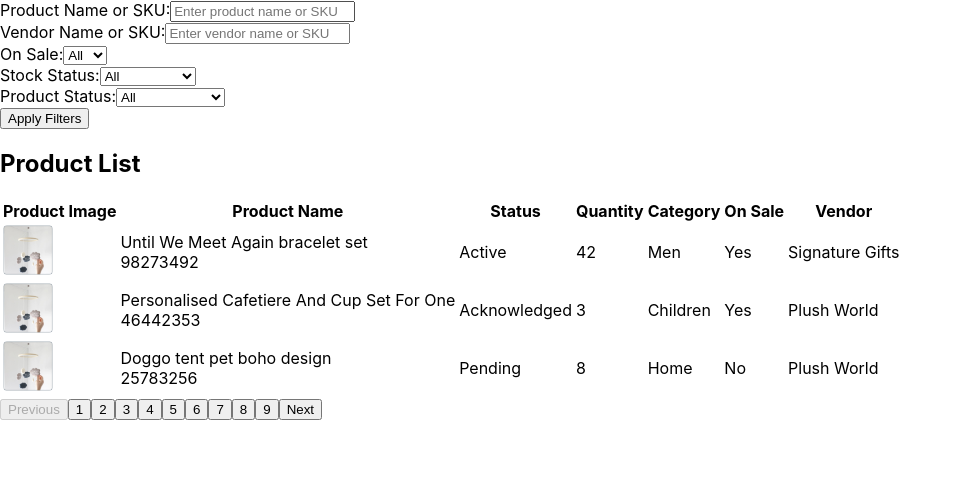
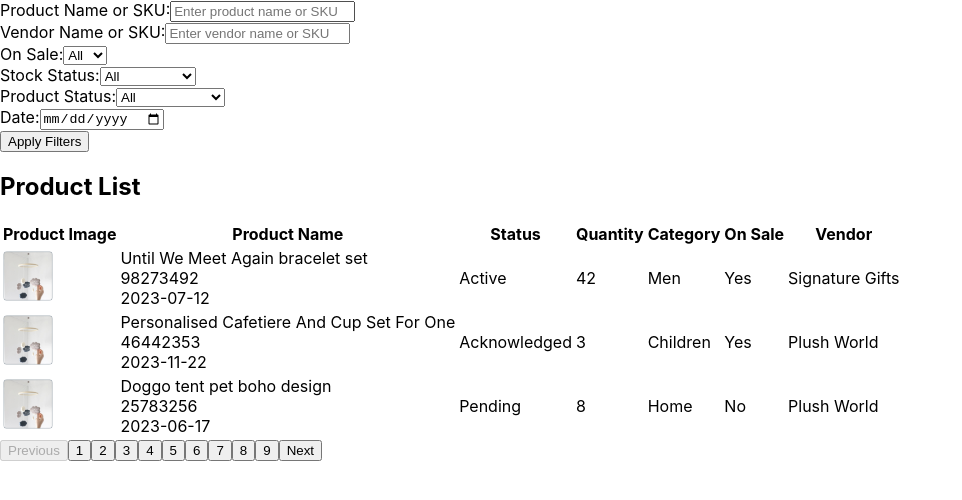
Before and after one commit to smas0900/product_search, a React (Create React App) app: page / in a window 1280 px wide. Shown: the top 500 px of the page, without its empty margins (0-962 px from the left). Built offline with nearby package versions, Linux system fonts and the light colour scheme; data requests are answered from the project's data file.

Commit message:
add login for date filter and add applyfilter

```diff
--- a/db.json
+++ b/db.json
@@ -9,7 +9,8 @@
       "onSale": true,
       "vendor": "Signature Gifts",
       "image": "/images/image.png",
-        "sku": "98273492"
+      "sku": "98273492",
+      "date": "2023-07-12"
     },
     {
       "id": 2,
@@ -20,7 +21,8 @@
       "onSale": true,
       "vendor": "Plush World",
       "image": "/images/image.png",
-        "sku": "46442353"
+      "sku": "46442353",
+      "date": "2023-11-22"
     },
     {
       "id": 3,
@@ -31,7 +33,8 @@
       "onSale": false,
       "vendor": "Plush World",
       "image": "/images/image.png",
-        "sku": "25783256"
+      "sku": "25783256",
+      "date": "2023-06-17"
     },
     {
       "id": 4,
@@ -42,7 +45,8 @@
       "onSale": true,
       "vendor": "Tech Store",
       "image": "/images/image.png",
-        "sku": "23456789"
+      "sku": "23456789",
+      "date": "2023-09-05"
     },
     {
       "id": 5,
@@ -53,7 +57,8 @@
       "onSale": false,
       "vendor": "Plush World",
       "image": "/images/image.png",
-        "sku": "58349373"
+      "sku": "58349373",
+      "date": "2023-03-15"
     },
     {
       "id": 6,
@@ -64,7 +69,8 @@
       "onSale": true,
       "vendor": "Trendsetters",
       "image": "/images/image.png",
-        "sku": "34782947"
+      "sku": "34782947",
+      "date": "2024-01-20"
     },
     {
       "id": 7,
@@ -75,7 +81,8 @@
       "onSale": true,
       "vendor": "Signature Gifts",
       "image": "/images/image.png",
-        "sku": "84723892"
+      "sku": "84723892",
+      "date": "2023-08-10"
     },
     {
       "id": 8,
@@ -86,7 +93,8 @@
       "onSale": false,
       "vendor": "Plush World",
       "image": "/images/image.png",
-        "sku": "93482165"
+      "sku": "93482165",
+      "date": "2023-02-26"
     },
     {
       "id": 9,
@@ -97,7 +105,8 @@
       "onSale": true,
       "vendor": "Fashion Hub",
       "image": "/images/image.png",
-        "sku": "23894291"
+      "sku": "23894291",
+      "date": "2023-10-14"
     },
     {
       "id": 10,
@@ -108,7 +117,8 @@
       "onSale": true,
       "vendor": "Tech Store",
       "image": "/images/image.png",
-        "sku": "12837456"
+      "sku": "12837456",
+      "date": "2023-05-01"
     },
     {
       "id": 11,
@@ -119,7 +129,8 @@
       "onSale": false,
       "vendor": "Signature Gifts",
       "image": "/images/image.png",
-        "sku": "34629184"
+      "sku": "34629184",
+      "date": "2023-09-19"
     },
     {
       "id": 12,
@@ -130,7 +141,8 @@
       "onSale": true,
       "vendor": "Trendsetters",
       "image": "/images/image.png",
-        "sku": "23874655"
+      "sku": "23874655",
+      "date": "2024-01-15"
     },
     {
       "id": 13,
@@ -141,7 +153,8 @@
       "onSale": false,
       "vendor": "Plush World",
       "image": "/images/image.png",
-        "sku": "34829375"
+      "sku": "34829375",
+      "date": "2023-07-25"
     },
     {
       "id": 14,
@@ -152,7 +165,8 @@
       "onSale": true,
       "vendor": "Fashion Hub",
       "image": "/images/image.png",
-        "sku": "74829291"
+      "sku": "74829291",
+      "date": "2023-04-30"
     },
     {
       "id": 15,
@@ -163,7 +177,8 @@
       "onSale": true,
       "vendor": "Tech Store",
       "image": "/images/image.png",
-        "sku": "34729375"
+      "sku": "34729375",
+      "date": "2023-11-11"
     },
     {
       "id": 16,
@@ -174,7 +189,8 @@
       "onSale": false,
       "vendor": "Signature Gifts",
       "image": "/images/image.png",
-        "sku": "82947392"
+      "sku": "82947392",
+      "date": "2023-01-18"
     },
     {
       "id": 17,
@@ -185,7 +201,8 @@
       "onSale": true,
       "vendor": "Trendsetters",
       "image": "/images/image.png",
-        "sku": "73892735"
+      "sku": "73892735",
+      "date": "2023-06-03"
     },
     {
       "id": 18,
@@ -196,7 +213,8 @@
       "onSale": true,
       "vendor": "Plush World",
       "image": "/images/image.png",
-        "sku": "97364219"
+      "sku": "97364219",
+      "date": "2023-05-22"
     },
     {
       "id": 19,
@@ -207,7 +225,8 @@
       "onSale": false,
       "vendor": "Fashion Hub",
       "image": "/images/image.png",
-        "sku": "23872948"
+      "sku": "23872948",
+      "date": "2023-12-05"
     },
     {
       "id": 20,
@@ -218,7 +237,8 @@
       "onSale": true,
       "vendor": "Signature Gifts",
       "image": "/images/image.png",
-        "sku": "87219345"
+      "sku": "87219345",
+      "date": "2023-08-29"
     },
     {
       "id": 21,
@@ -229,7 +249,8 @@
       "onSale": false,
       "vendor": "Tech Store",
       "image": "/images/image.png",
-        "sku": "75948392"
+      "sku": "75948392",
+      "date": "2023-03-12"
     },
     {
       "id": 22,
@@ -240,7 +261,8 @@
       "onSale": true,
       "vendor": "Plush World",
       "image": "/images/image.png",
-        "sku": "34829183"
+      "sku": "34829183",
+      "date": "2023-06-21"
     },
     {
       "id": 23,
@@ -251,7 +273,8 @@
       "onSale": true,
       "vendor": "Signature Gifts",
       "image": "/images/image.png",
-        "sku": "34892374"
+      "sku": "34892374",
+      "date": "2023-04-09"
     },
     {
       "id": 24,
@@ -262,7 +285,8 @@
       "onSale": false,
       "vendor": "Trendsetters",
       "image": "/images/image.png",
-        "sku": "82938492"
+      "sku": "82938492",
+      "date": "2024-01-03"
     },
     {
       "id": 25,
@@ -273,8 +297,8 @@
       "onSale": true,
       "vendor": "Tech Store",
       "image": "/images/image.png",
-        "sku": "18273847"
+      "sku": "18273847",
+      "date": "2023-10-07"
     }
   ]
-
 }
--- a/src/App.js
+++ b/src/App.js
@@ -8,12 +8,14 @@ const App = () => {
   const [onSale, setOnSale] = useState('');
   const [stockStatus, setStockStatus] = useState('');
   const [productStatus, setProductStatus] = useState('');
+  const [dateFilter, setDateFilter] = useState('');
   const [products, setProducts] = useState([]);
   const [filteredProducts, setFilteredProducts] = useState([]);
+  const [filtersApplied, setFiltersApplied] = useState(false);
 
   // Pagination states
   const [currentPage, setCurrentPage] = useState(1);
-  const [itemsPerPage] = useState(3); // Customize this as per your needs
+  const [itemsPerPage] = useState(3);
 
   // Track whether filters are applied
   const isFilterApplied =
@@ -21,7 +23,8 @@ const App = () => {
     vendorQuery ||
     onSale ||
     stockStatus ||
-    productStatus;
+    productStatus ||
+    dateFilter;
 
   // Fetch products from the API
   useEffect(() => {
@@ -67,8 +70,13 @@ const App = () => {
       filtered = filtered.filter(product => product.status === productStatus);
     }
 
+    if (dateFilter) {
+      filtered = filtered.filter(product => new Date(product.date).toLocaleDateString() === new Date(dateFilter).toLocaleDateString());
+    }
+
     setFilteredProducts(filtered);
     setCurrentPage(1);  // Reset to the first page whenever filters are applied
+    setFiltersApplied(true);  // Mark filters as applied
   };
 
   // Clear all filters
@@ -78,8 +86,10 @@ const App = () => {
     setOnSale('');
     setStockStatus('');
     setProductStatus('');
+    setDateFilter('');
     setFilteredProducts(products);
     setCurrentPage(1);
+    setFiltersApplied(false); // Reset filters applied state
   };
 
   // Get products for the current page
@@ -103,6 +113,109 @@ const App = () => {
     pageNumbers.push(i);
   }
 
+  // Helper to render applied filters
+  const renderAppliedFilters = () => {
+    const filters = [];
+
+    if (productQuery) {
+      filters.push(
+        <span key="productQuery">
+          Product: {productQuery}{' '}
+          <button
+            onClick={() => {
+              setProductQuery('');
+              setTimeout(applyFilters, 0); // Reapply filters after state update
+            }}
+          >
+            X
+          </button>
+        </span>
+      );
+    }
+
+    if (vendorQuery) {
+      filters.push(
+        <span key="vendorQuery">
+          Vendor: {vendorQuery}{' '}
+          <button
+            onClick={() => {
+              setVendorQuery('');
+              setTimeout(applyFilters, 0);
+            }}
+          >
+            X
+          </button>
+        </span>
+      );
+    }
+
+    if (onSale) {
+      filters.push(
+        <span key="onSale">
+          On Sale: {onSale === 'yes' ? 'Yes' : 'No'}{' '}
+          <button
+            onClick={() => {
+              setOnSale('');
+              setTimeout(applyFilters, 0);
+            }}
+          >
+            X
+          </button>
+        </span>
+      );
+    }
+
+    if (stockStatus) {
+      filters.push(
+        <span key="stockStatus">
+          Stock Status: {stockStatus === 'in_stock' ? 'In Stock' : 'Out of Stock'}{' '}
+          <button
+            onClick={() => {
+              setStockStatus('');
+              setTimeout(applyFilters, 0);
+            }}
+          >
+            X
+          </button>
+        </span>
+      );
+    }
+
+    if (productStatus) {
+      filters.push(
+        <span key="productStatus">
+          Product Status: {productStatus}{' '}
+          <button
+            onClick={() => {
+              setProductStatus('');
+              setTimeout(applyFilters, 0);
+            }}
+          >
+            X
+          </button>
+        </span>
+      );
+    }
+
+    if (dateFilter) {
+      filters.push(
+        <span key="dateFilter">
+          Date: {new Date(dateFilter).toLocaleDateString()}{' '}
+          <button
+            onClick={() => {
+              setDateFilter('');
+              setTimeout(applyFilters, 0);
+            }}
+          >
+            X
+          </button>
+        </span>
+      );
+    }
+
+    return filters;
+  };
+
   return (
     <div className="App">
       <Navbar
@@ -115,18 +228,32 @@ const App = () => {
         onProductStatusChange={setProductStatus}
         onApplyFilters={applyFilters}
         onClearFilters={clearFilters}
-        isFilterApplied={isFilterApplied}  // Pass whether filters are applied
+        isFilterApplied={isFilterApplied}
+        filtersApplied={filtersApplied}    // Pass whether filters are applied
         onSale={onSale}
         stockStatus={stockStatus}
         productStatus={productStatus}
+        dateFilter={dateFilter}
+        setDateFilter={setDateFilter}  // Pass the date filter state and setter
       />
+
+      {/* Render applied filters only after filters have been applied */}
+      {filtersApplied && (
+        <div className="applied-filters">
+          <div className="filters">
+            {renderAppliedFilters()}
+          </div>
+        </div>
+      )}
+
       <ProductList products={paginateProducts()} />
 
       {/* Pagination Controls with Page Numbers */}
       <div className="pagination">
         <button
           onClick={() => changePage(currentPage - 1)}
-          disabled={currentPage === 1}>
+          disabled={currentPage === 1}
+        >
           Previous
         </button>
 
@@ -134,14 +261,16 @@ const App = () => {
           <button
             key={number}
             onClick={() => changePage(number)}
-            className={number === currentPage ? 'active' : ''}>
+            className={number === currentPage ? 'active' : ''}
+          >
             {number}
           </button>
         ))}
 
         <button
           onClick={() => changePage(currentPage + 1)}
-          disabled={currentPage === totalPages}>
+          disabled={currentPage === totalPages}
+        >
           Next
         </button>
       </div>
--- a/src/components/Navigation/nav.js
+++ b/src/components/Navigation/nav.js
@@ -18,7 +18,9 @@ const Navbar = ({
   onSale,
   stockStatus,
   productStatus,
-  isFilterApplied // Whether filters are applied
+  dateFilter,
+  setDateFilter,
+  filtersApplied
 }) => {
   return (
     <nav className="navbar">
@@ -30,29 +32,32 @@ const Navbar = ({
         <VendorSearch vendorQuery={vendorQuery} onVendorQueryChange={onVendorQueryChange} />
 
         {/* On Sale filter dropdown */}
-        <OnSaleDropdown
-          value={onSale} // The dropdown will show the value of `onSale`
-          onOnSaleChange={onOnSaleChange}
-        />
+        <OnSaleDropdown onSale={onSale} onOnSaleChange={onOnSaleChange} />
 
         {/* Stock Status filter dropdown */}
-        <StockStatusDropdown
-          value={stockStatus} // The dropdown will show the value of `stockStatus`
-          onStockStatusChange={onStockStatusChange}
-        />
+        <StockStatusDropdown stockStatus={stockStatus} onStockStatusChange={onStockStatusChange} />
 
         {/* Product Status filter dropdown */}
-        <ProductStatusDropdown
-          value={productStatus} // The dropdown will show the value of `productStatus`
-          onProductStatusChange={onProductStatusChange}
-        />
+        <ProductStatusDropdown productStatus={productStatus} onProductStatusChange={onProductStatusChange} />
 
-        {/* Apply Filters Button */}
-        <button className="apply-filters-button" onClick={onApplyFilters}>Apply Filters</button>
+        {/* Date filter input */}
+        <div>
+          <label>Date:</label>
+          <input
+            type="date"
+            value={dateFilter}
+            onChange={(e) => setDateFilter(e.target.value)}
+          />
+        </div>
 
-        {/* Clear Filters Button */}
-        {isFilterApplied && (
-          <button className="clear-filters-button" onClick={onClearFilters}>Clear Filters</button>
+        {/* Apply filters button */}
+        <button onClick={onApplyFilters}>Apply Filters</button>
+
+        {/* Clear filters button */}
+        {filtersApplied && (
+          <>
+            <button className="clear-filters-button" onClick={onClearFilters}>Clear Filters</button>
+          </>
         )}
       </div>
     </nav>
--- a/src/components/Products/ProductList.js
+++ b/src/components/Products/ProductList.js
@@ -24,7 +24,7 @@ const ProductList = ({ products }) => {
                 <td>
                   <img src={product.image} alt={product.sku} style={{ width: '50px' }} />
                 </td>
-                <td>{product.name}<div className='as'>{product.sku}</div></td>
+                <td>{product.name}<div className='as'>{product.sku}</div><div className='product-date'>{product.date}</div></td>
                 <td>{product.status}</td>
                 <td>{product.qty}</td>
                 <td>{product.category}</td>
```
Lines whose indentation alone changed are shown as unchanged.
